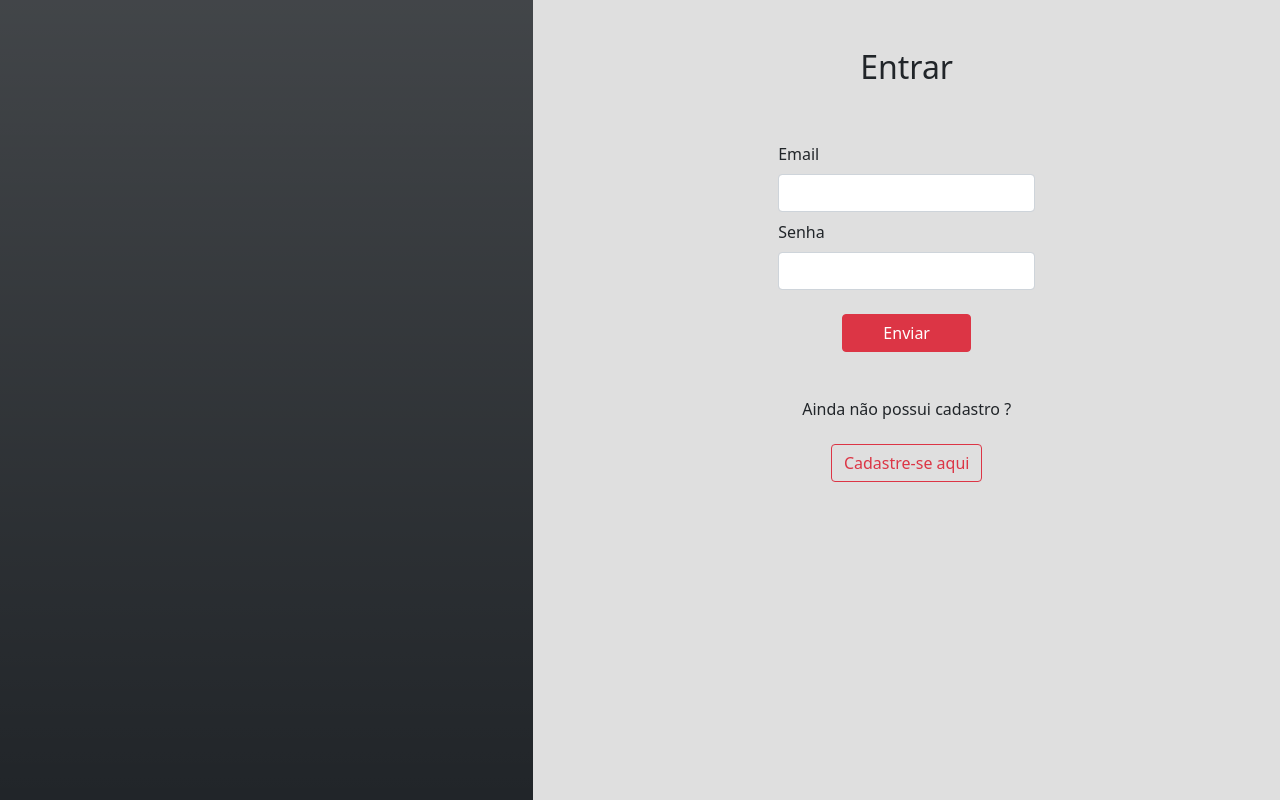
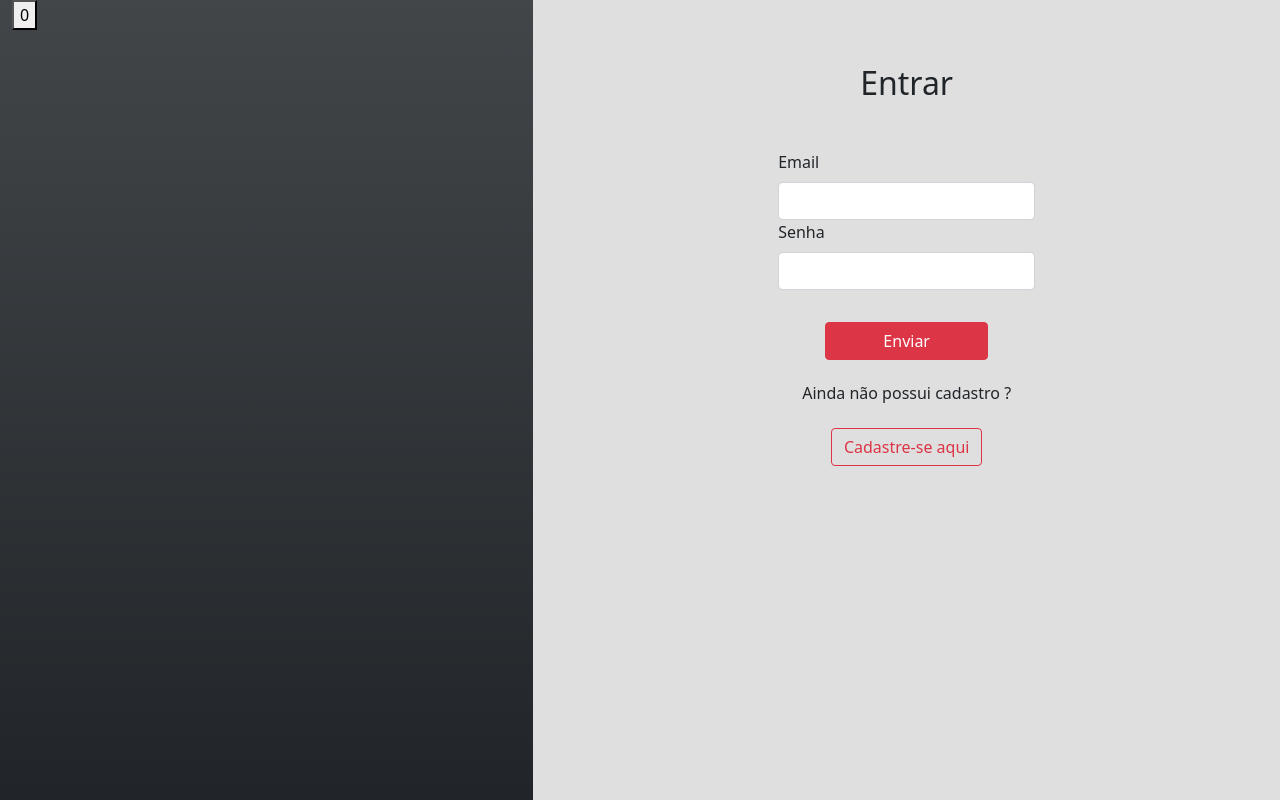
Before and after one commit to GislaineFrandalozo/game-pvp-online, a React (Create React App) app: page / in a window 1280 px wide. Built offline with nearby package versions, Linux system fonts and the light colour scheme.

Commit message:
reviewing the code

```diff
--- a/src/App.js
+++ b/src/App.js
@@ -1,9 +1,15 @@
     // My component
 import { RoutesForGame } from './routes';
 
+import React from 'react';
+import ContadorProvider from './utils/contextReact';
+
+
 function App() {
   return (
-    <RoutesForGame />
+    <ContadorProvider>
+      <RoutesForGame />
+    </ContadorProvider>
   );
 }
 
--- a/src/components/aside.jsx
+++ b/src/components/aside.jsx
@@ -1,8 +1,21 @@
+    // My component
+import { useThemeContext } from '../utils/contextReact'
     // Style
 import "../style/asideForm.css"
 
 function Aside() {
-  return <aside />
+  let [total, setTotal] = useThemeContext();
+  let auxiliary = total.value + 1
+
+  return <aside>
+  <button onClick={() => {
+
+    setTotal({ value: auxiliary })
+    }} >
+    {total.value}
+
+    </button>
+    </aside>
 }
 
 export { Aside }
--- a/src/components/form.jsx
+++ b/src/components/form.jsx
@@ -4,7 +4,7 @@ import { useState } from 'react';
 import { createObjectForm } from '../utils/createObjectForm';
 import { request } from '../services/http/request';
     // Components lib
-import { Button, Form, Stack } from 'react-bootstrap'
+import { Button, Col, Form, Row, Stack } from 'react-bootstrap'
 import { toast, ToastContainer } from 'react-toastify';
     // My components
 import { FormInputStack } from './formInputStack';
@@ -12,7 +12,7 @@ import { FormInputStack } from './formInputStack';
 function FormGame({ configRequestForm, idInputs }) {
   const [validated, setValidated] = useState(false);
   const handleSubmit = async (event) => {
-    const InputInvalid = "Verefique os campos!"
+    const InputInvalid = "Verifique os campos!"
 
     event.preventDefault()
     setValidated(true);
@@ -44,9 +44,9 @@ function FormGame({ configRequestForm, idInputs }) {
       validated={validated}
       className="align-items-center"
       onSubmit={handleSubmit}>
-      <Stack gap={4} className="align-items-center">
+      <Stack gap={2} className="align-items-center">
         <FormInputStack idInputs={idInputs} />
-        <Button variant="danger" className="w-50" type="submit">Enviar</Button>
+        <Button variant="danger" className="w-50 mt-4" type="submit">Enviar</Button>
       </Stack>
       <ToastContainer position="bottom-right" />
     </Form>
--- a/src/components/formInputStack.jsx
+++ b/src/components/formInputStack.jsx
@@ -1,6 +1,6 @@
-    // Resource
+// Resource
 import { createMetadataInput } from "../utils/createMetadataInputs"
-    // Components lib
+// Components lib
 import { Col, Form, Row, Image, Stack } from "react-bootstrap"
 
 function FormInputStack({ idInputs }) {
@@ -20,20 +20,22 @@ function FormInputStack({ idInputs }) {
           alt="Prévia da imagem..." />
       </Col>
     return (
-      <Row key={index}>
+      <Row>
         <Col>
-          <Form.Label >{label}</Form.Label>
-          <Form.Control {...attributes} />
-          <Form.Control.Feedback type="invalid">{feedback}</Form.Control.Feedback>
+          <Form.Group key={index}>
+            <Form.Label >{label}</Form.Label>
+            <Form.Control {...attributes} />
+            <Form.Control.Feedback type="invalid">{feedback}</Form.Control.Feedback>
+          </Form.Group>
         </Col>
         {attributes.name === "photo" && imagePreview}
       </Row>
     )
   })
   return (
-    <Stack gap={2} >
+    <Col>
       {inputs}
-    </Stack>
+    </Col>
   )
 }
 
--- a/src/pages/pageLogin.jsx
+++ b/src/pages/pageLogin.jsx
@@ -1,14 +1,11 @@
-    // Resource
+// Resource
 import { useNavigate } from "react-router-dom";
 import { toast } from "react-toastify";
 
 import { request } from '../services/http/request';
 import { userStorage } from '../utils/userStorage';
-    // Component lib
-import { Col, Container, Row } from 'react-bootstrap'
-    // My component
-import { Aside } from "../components/aside";
-import { Main } from "../templates/mainAuth";
+// My component
+import { PageAuthTemplate } from "../templates/pageAuthTemplate";
 
 function PageLogin() {
   let navigate = useNavigate();
@@ -48,20 +45,7 @@ function PageLogin() {
     },
   }
   return (
-    <Container fluid >
-      <Row>
-        <Col xs={4} sm={5} className="bg-dark bg-gradient">
-          <Aside />
-        </Col>
-        <Col>
-          <Main
-            title={titleMain}
-            configForm={metadataForm}
-            navigate={navigateToPage}
-          />
-        </Col>
-      </Row>
-    </Container>
+      <PageAuthTemplate configPag={{titleMain, metadataForm, navigateToPage}} />
   )
 }
 
--- a/src/pages/pageSignUp.jsx
+++ b/src/pages/pageSignUp.jsx
@@ -1,10 +1,7 @@
     // Resource lib
 import { useNavigate } from "react-router-dom";
-    // Components lib
-import { Col, Container, Row } from 'react-bootstrap'
     // My components
-import { Aside } from "../components/aside";
-import { Main } from "../templates/mainAuth";
+import { PageAuthTemplate } from "../templates/pageAuthTemplate";
 
 function PageSignUp() {
   let navigate = useNavigate()
@@ -26,20 +23,7 @@ function PageSignUp() {
     },
   }
   return (
-    <Container fluid >
-      <Row>
-        <Col xs={4} sm={5} className="bg-dark bg-gradient" >
-          <Aside />
-        </Col>
-        <Col>
-          <Main
-            title={titleMain}
-            configForm={metadataForm}
-            navigate={navigateToPage}
-          />
-        </Col>
-      </Row>
-    </Container>
+    <PageAuthTemplate configPag={{titleMain, metadataForm, navigateToPage}} />
   )
 }
 
--- a/src/templates/mainAuth.jsx
+++ b/src/templates/mainAuth.jsx
@@ -1,11 +1,17 @@
-    // Resource
+// Resource
 import { useNavigate } from "react-router-dom";
-    // Components lib
+// Components lib
 import { Button, Stack, Col, Row } from 'react-bootstrap'
-    // My components
+// My components
 import { FormGame } from "../components/form";
 
+import React, { useContext } from "react";
+// My component
+import Context from '../utils/contextReact'
+
 function Main({ title, configForm, navigate }) {
+  const dfgghf = useContext(Context);
+  console.log(dfgghf)
   let navigateReact = useNavigate();
   const navigateToPage = {
     text: navigate.text,
@@ -13,18 +19,24 @@ function Main({ title, configForm, navigate }) {
     handleClick: () => { navigateReact(`${navigate.routeNavigate}`); }
   }
   return (
-    <Stack gap={5} className="align-items-center">
-      <Row >
-        <Col className="h2 pt-5">{title}</Col>
-      </Row>
-      <FormGame configRequestForm={configForm.request} idInputs={configForm.createInputs} />
-      <Row className="align-items-center row-cols-1 text-center">
-        <Col className="h6 pb-3">{navigateToPage.text}</Col>
-        <Col>
-          <Button variant="outline-danger" onClick={navigateToPage.handleClick}>{navigateToPage.button}</Button>
-        </Col>
-      </Row>
-    </Stack>
+    <Row className="justify-content-center row-cols-1">
+      <Col className="h2 text-center pt-5 p-2 m-3">
+        {title}
+      </Col>
+      <Col xs={8} md={8} lg={6} className="justify-content-center p-4">
+        <FormGame
+          configRequestForm={configForm.request}
+          idInputs={configForm.createInputs} />
+      </Col>
+      <Col xs={9} className="h6 text-center pb-3">
+        {navigateToPage.text}
+      </Col>
+      <Col  className="text-center">
+        <Button variant="outline-danger" onClick={navigateToPage.handleClick}>
+          {navigateToPage.button}
+        </Button>
+      </Col>
+    </Row>
   )
 }
 
--- /dev/null
+++ b/src/templates/pageAuthTemplate.jsx
@@ -0,0 +1,27 @@
+
+// Component lib
+import { Col, Container, Row } from "react-bootstrap"
+// My component
+import { Aside } from "../components/aside";
+import { Main } from "../templates/mainAuth";
+
+function PageAuthTemplate({ configPag }) {
+  return (
+    <Container fluid>
+      <Row>
+        <Col xs={3} sm={3} md={4} lg={5} className="bg-dark bg-gradient">
+        <Aside />
+        </Col>
+        <Col>
+        <Main
+            title={configPag.titleMain}
+            configForm={configPag.metadataForm}
+            navigate={configPag.navigateToPage}
+          />
+        </Col>
+      </Row>
+    </Container>
+  )
+}
+
+export { PageAuthTemplate }
--- /dev/null
+++ b/src/utils/contextReact.js
@@ -0,0 +1,20 @@
+import React, { createContext, useContext, useState } from 'react';
+
+const ThemeContext = createContext({});
+
+function ContadorProvider({children}) {
+  const [counter, setCounter] = useState({value: 0});
+  return (
+    <ThemeContext.Provider value={[counter, setCounter]}>
+      {children}
+    </ThemeContext.Provider>
+  );
+}
+
+const useThemeContext = () => {
+  return useContext(ThemeContext)
+}
+
+export { useThemeContext }
+
+export default ContadorProvider;
```
